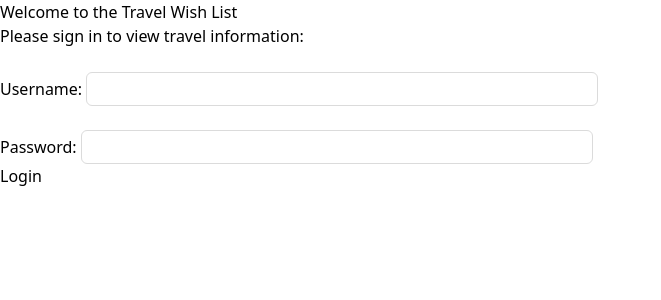
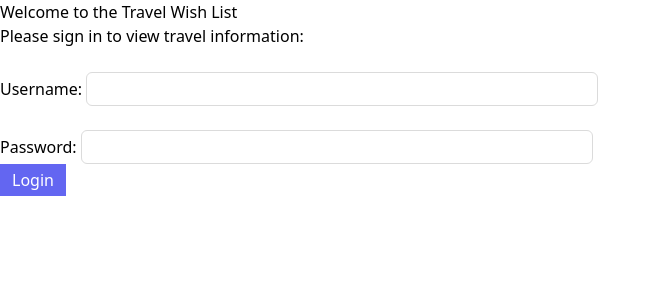
Before and after one commit to jh-23/travel-wish-list, a React (Create React App) app in the folder client/: page /login in a window 1280 px wide. Shown: the top 300 px of the page, without its empty margins (0-661 px from the left). Built offline with nearby package versions, Linux system fonts and the light colour scheme.

Commit message:
adding some styling with tailwind

```diff
--- a/client/src/components/Destinations.js
+++ b/client/src/components/Destinations.js
@@ -34,7 +34,7 @@ function Destinations() {
 
     return(
         <div>
-            <h1>Travel Wish List App</h1>
+            <h1 class="text-2xl font-medium text-black">Travel Wish List App</h1>
             <h1>See list of Destinations: </h1>
             <div className='destination-container'>
                 {destinations.map((destination) => (
--- a/client/src/components/LoginForm.js
+++ b/client/src/components/LoginForm.js
@@ -58,7 +58,7 @@ function LoginForm() {
                     onChange={(e) => setPassword(e.target.value)}>
                 </Input>
                 </div>
-                <button type='submit' className="btn btn-blue">
+                <button type='submit' className="bg-indigo-500 text-white py-1 px-3 hover:bg-indigo-700-transition-colors">
                     {isLoading ? "Loading..." : "Login"}
                 </button>
             </form>
```
